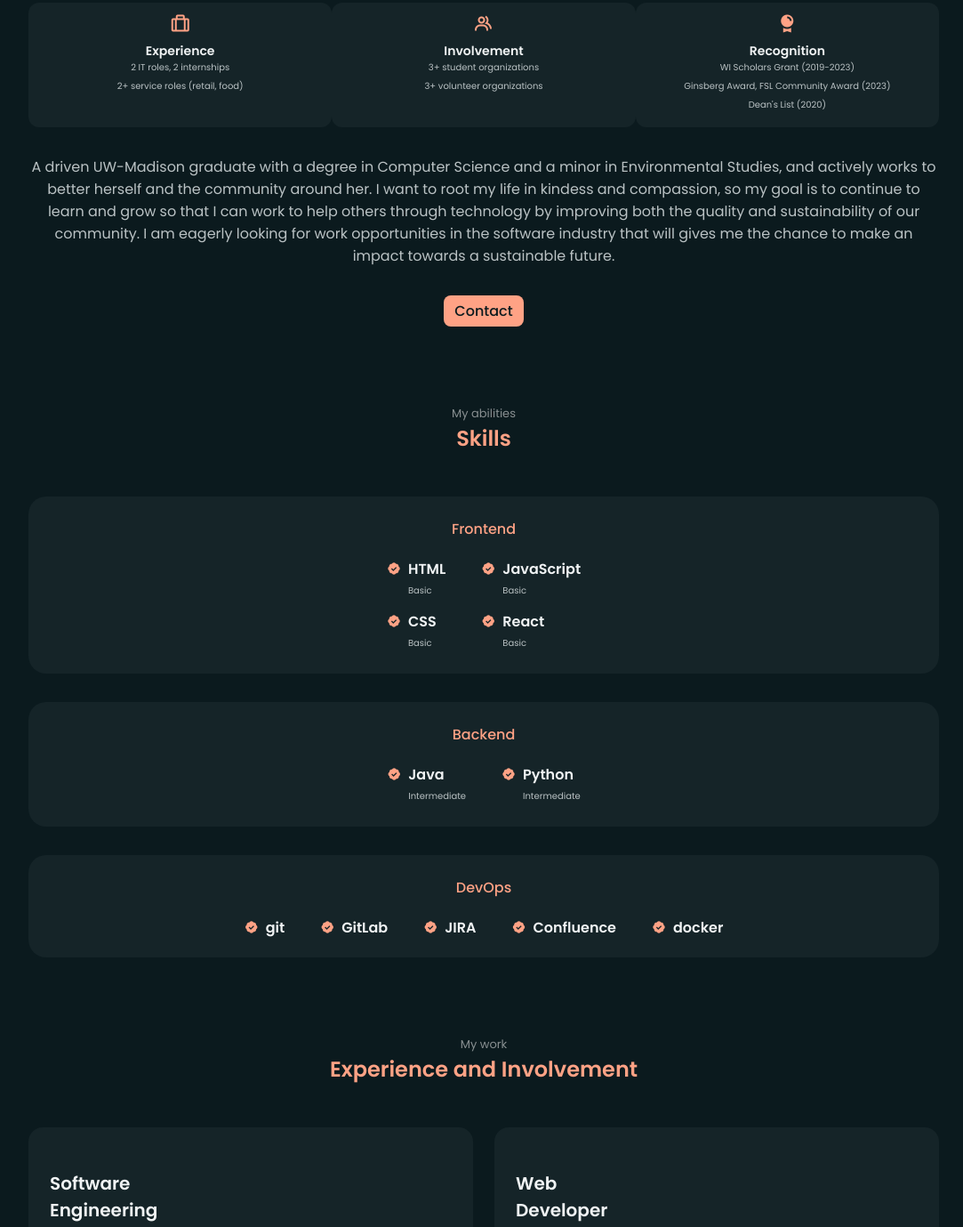
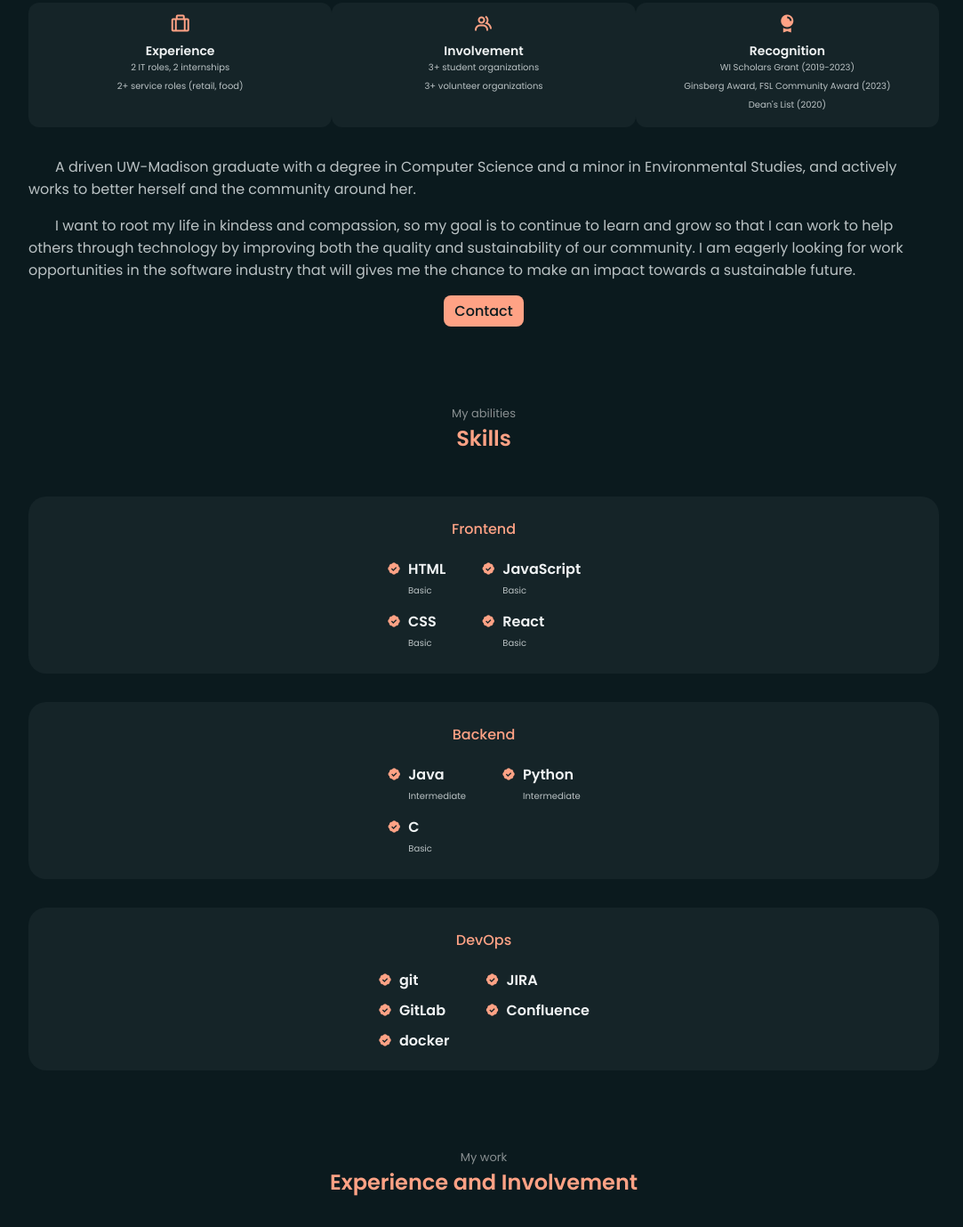
Before and after one commit to htnguyen23/Personal-Website, a plain HTML site: page index.html in a window 1280 px wide. Shown: the part 1289-2668 px from the top of the page at 89% size, without its empty margins (96-1179 px from the left). Drawn offline with nearby package versions, Linux system fonts and the light colour scheme.

Commit message:
added more skills

```diff
--- a/assets/css/styles.css
+++ b/assets/css/styles.css
@@ -472,7 +472,9 @@ body.light-theme {
 }
 
 .about_description{
-  margin-bottom: 2rem;
+  margin-bottom: 1rem;
+  text-align: left;
+  text-indent: 30px;
 }
 
 
--- a/index.html
+++ b/index.html
@@ -165,6 +165,8 @@
                         <!-- TODO: write summary -->
                         <p class="about_description">
                             A driven UW-Madison graduate with a degree in Computer Science and a minor in Environmental Studies, and actively works to better herself and the community around her.
+                        </p>
+                        <p class="about_description">
                             I want to root my life in kindess and compassion, so my goal is to continue to learn and grow so that I can work to help others through technology by improving both the quality and sustainability of our community.
                             I am eagerly looking for work opportunities in the software industry that will gives me the chance to make an impact towards a sustainable future.
                         </p>
@@ -235,6 +237,13 @@
                                         <span class="skills_level">Intermediate</span>
                                     </div>
                                 </div>
+                                <div class="skills_data">
+                                    <i class='bx bxs-badge-check'></i>
+                                    <div>
+                                        <h3 class="skills_name">C</h3>
+                                        <span class="skills_level">Basic</span>
+                                    </div>
+                                </div>
                             </div>
                             <div class="skills_group">
                                 <div class="skills_data">
@@ -258,12 +267,16 @@
                                         <h3 class="skills_name">git</h3>
                                     </div>
                                 </div>
-                            </div>
-                            <div class="skills_group">
                                 <div class="skills_data">
                                     <i class="bx bxs-badge-check"></i>
                                     <div>
                                         <h3 class="skills_name">GitLab</h3>
+                                    </div>
+                                </div>
+                                <div class="skills_data">
+                                    <i class="bx bxs-badge-check"></i>
+                                    <div>
+                                        <h3 class="skills_name">docker</h3>
                                     </div>
                                 </div>
                             </div>
@@ -274,20 +287,10 @@
                                         <h3 class="skills_name">JIRA</h3>
                                     </div>
                                 </div>
-                            </div>
-                            <div class="skills_group">
                                 <div class="skills_data">
                                     <i class="bx bxs-badge-check"></i>
                                     <div>
                                         <h3 class="skills_name">Confluence</h3>
-                                    </div>
-                                </div>
-                            </div>
-                            <div class="skills_group">
-                                <div class="skills_data">
-                                    <i class="bx bxs-badge-check"></i>
-                                    <div>
-                                        <h3 class="skills_name">docker</h3>
                                     </div>
                                 </div>
                             </div>
```
